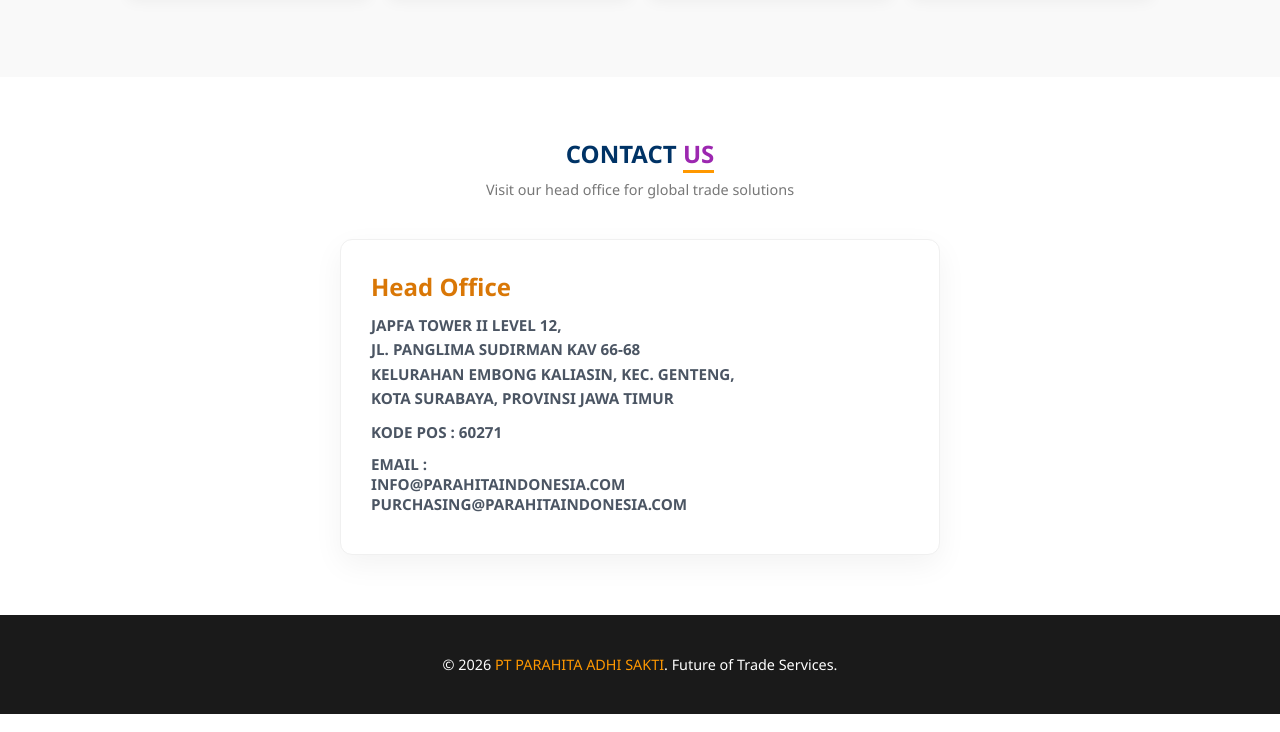
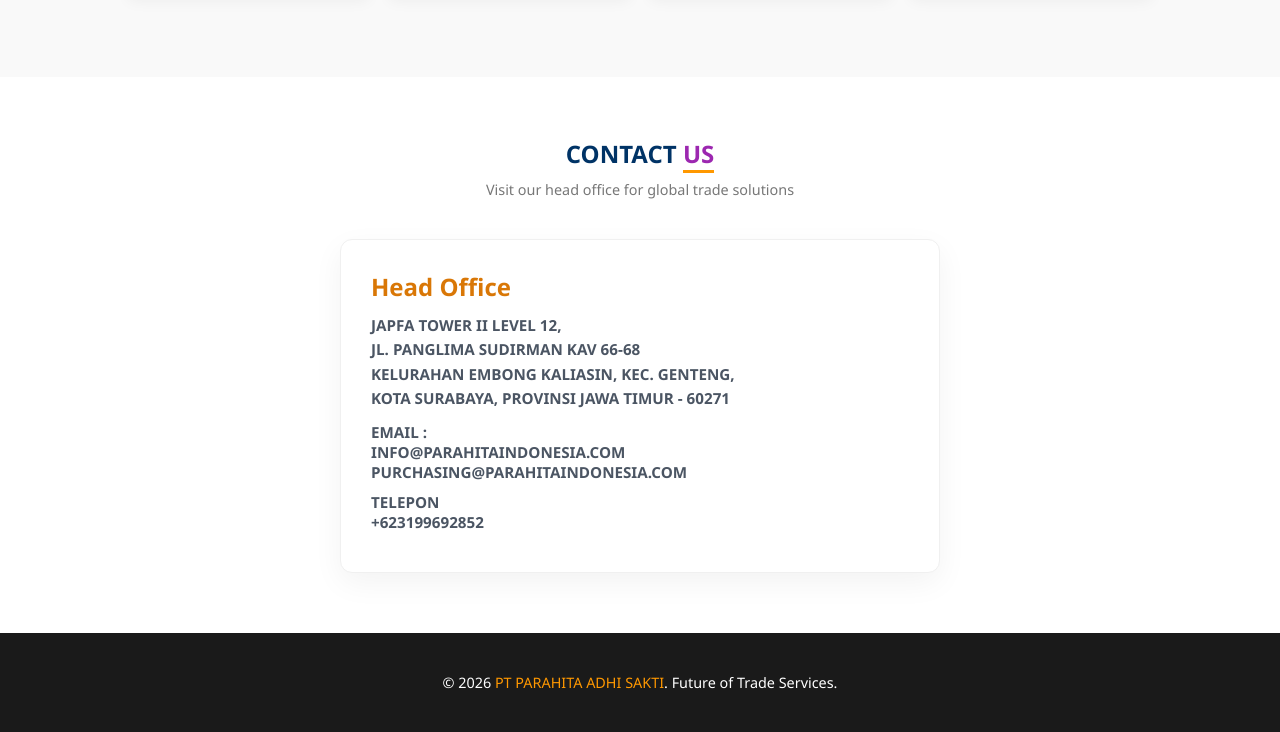
Before and after one commit to jodhie-develop/parahita, a plain HTML site: page index.html in a window 1280 px wide. Shown: the part 2859-3591 px from the top of the page. Drawn offline with Linux system fonts and the light colour scheme.

Commit message:
Update index.html

```diff
--- a/index.html
+++ b/index.html
@@ -207,15 +207,15 @@
                     JAPFA Tower II Level 12, <br>
                                         Jl. Panglima Sudirman Kav 66-68<br>
                     Kelurahan Embong Kaliasin, Kec. Genteng, <br>
-                    Kota Surabaya, Provinsi Jawa Timur
-
-                </p>
-                <p style="font-size: 0.95rem; margin-bottom: 12px; color: #4b5563;">
-                    <strong>Kode Pos :</strong> 60271
+                    Kota Surabaya, Provinsi Jawa Timur - 60271
                 </p>
                 <p style="font-size: 0.95rem; color: #4b5563;">
                     <strong>Email :</strong><br>
                     <a href="mailto:info@parahitaindonesia.com" style="color: inherit; text-decoration: none;">info@parahitaindonesia.com</a>  <a href="mailto:purchasing@parahitaindonesia.com" style="color: inherit; text-decoration: none;">purchasing@parahitaindonesia.com</a>
+                </p>
+                <p style="font-size: 0.95rem; color: #4b5563;">
+                    <strong>Telepon </strong><br>
+                    <a href="mailto:info@parahitaindonesia.com" style="color: inherit; text-decoration: none;">+623199692852</a>
                 </p>
             </div>
         </div>
```
